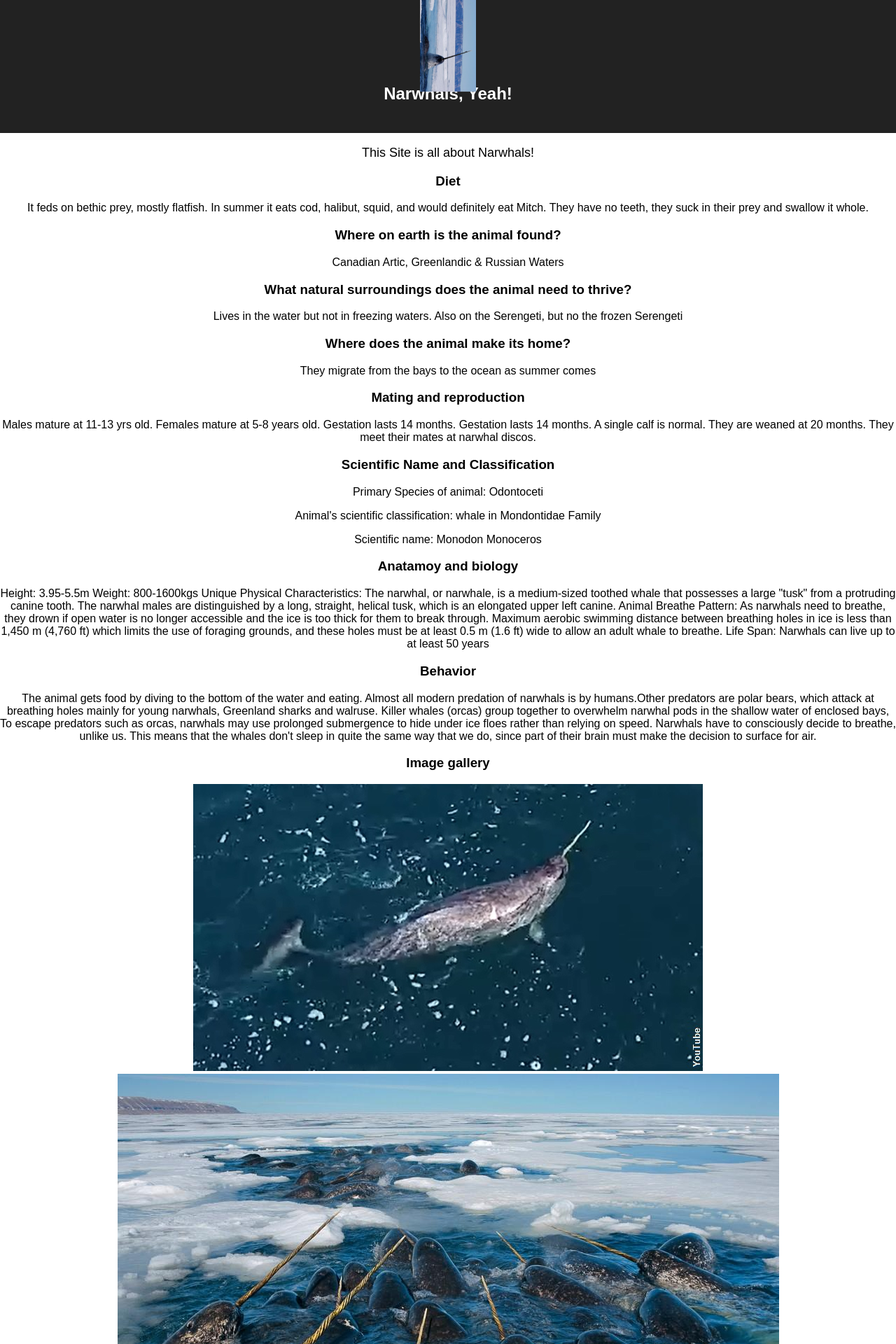
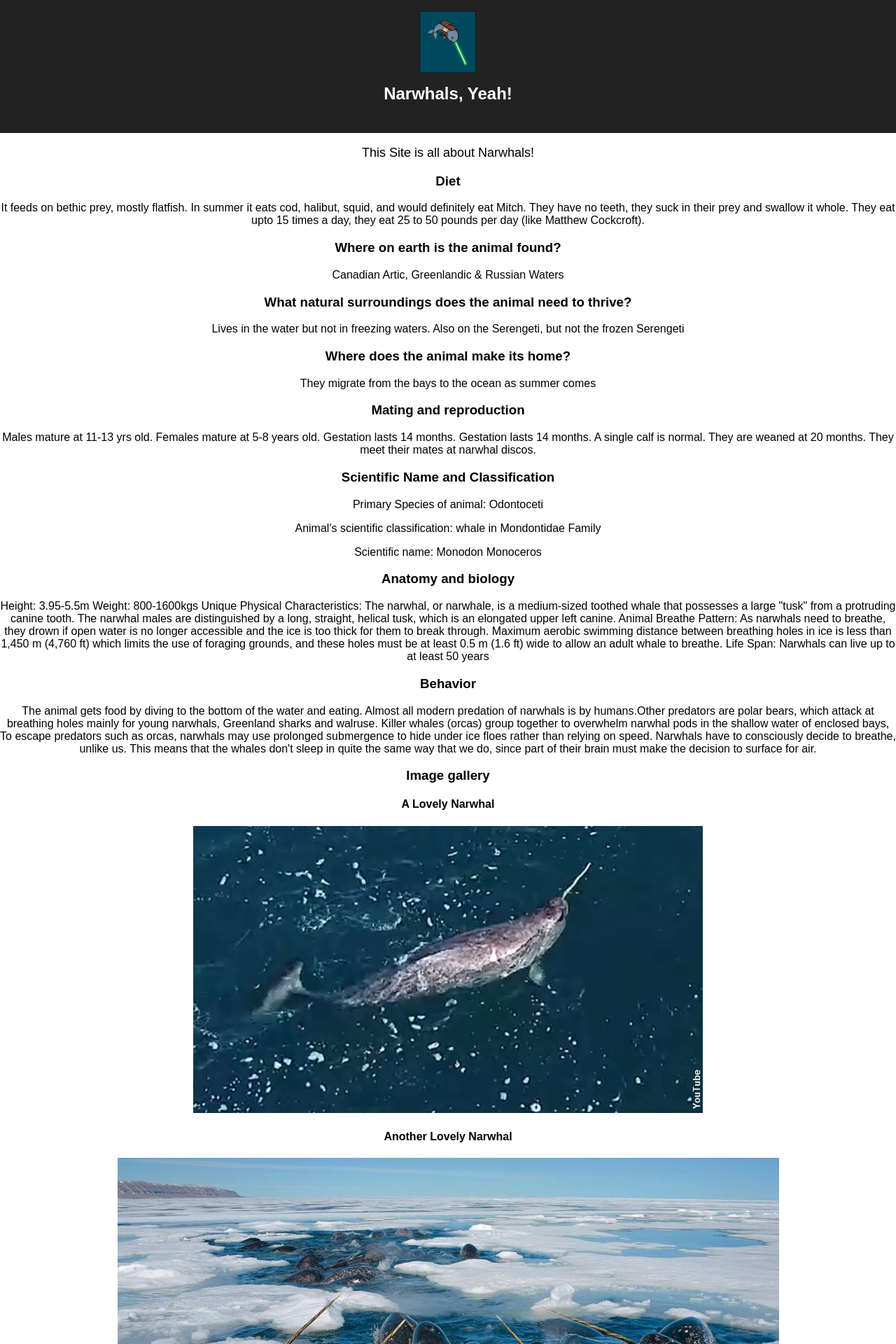
Before and after one commit to rdubrock/narwhals, a React (Create React App) app: page / in a window 1280 px wide. Shown: the top 1920 px of the page at 70% size. Built offline with nearby package versions, Linux system fonts and the light colour scheme.

Commit message:
adds react router

```diff
--- a/package.json
+++ b/package.json
@@ -5,6 +5,7 @@
   "dependencies": {
     "react": "^16.2.0",
     "react-dom": "^16.2.0",
+    "react-router-dom": "^4.2.2",
     "react-scripts": "1.0.17"
   },
   "scripts": {
--- a/src/App.js
+++ b/src/App.js
@@ -6,7 +6,7 @@ class App extends Component {
     return (
       <div className="App">
         <header className="App-header">
-          <img src='narwhal_alone.jpg' className="App-logo" alt="logo" />
+          <img src='jedi_narwhal.jpg' className="App-logo" alt="logo" />
           <h1 className="App-title">Narwhals, Yeah!</h1>
         </header>
         <p className="App-intro">
@@ -14,12 +14,12 @@ class App extends Component {
         </p>
         <h3>Diet</h3>
         <p>
-          It feds on bethic prey, mostly flatfish. In summer it eats cod, halibut, squid, and would definitely eat Mitch. They have no teeth, they suck in their prey and swallow it whole.
+          It feeds on bethic prey, mostly flatfish. In summer it eats cod, halibut, squid, and would definitely eat Mitch. They have no teeth, they suck in their prey and swallow it whole. They eat upto 15 times a day, they eat 25 to 50 pounds per day (like Matthew Cockcroft).
         </p>
         <h3>Where on earth is the animal found?</h3>
         <p>Canadian Artic, Greenlandic & Russian Waters</p>
         <h3>What natural surroundings does the animal need to thrive?</h3>
-        <p>Lives in the water but not in freezing waters. Also on the Serengeti, but no the frozen Serengeti</p>
+        <p>Lives in the water but not in freezing waters. Also on the Serengeti, but not the frozen Serengeti</p>
         <h3>Where does the animal make its home?</h3>
         <p>They migrate from the bays to the ocean as summer comes</p>
         <h3>Mating and reproduction</h3>
@@ -28,7 +28,7 @@ class App extends Component {
         <p> Primary Species of animal: Odontoceti </p>
         <p>Animal's scientific classification: whale in Mondontidae Family </p>
         <p>Scientific name: Monodon Monoceros</p>
-        <h3>Anatamoy and biology</h3>
+        <h3>Anatomy and biology</h3>
         <p>
           Height: 3.95-5.5m
           Weight: 800-1600kgs
@@ -43,9 +43,13 @@ class App extends Component {
         <h3>Behavior</h3>
         <p>The animal gets food by diving to the bottom of the water and eating.  Almost all modern predation of narwhals is by humans.Other predators are polar bears, which attack at breathing holes mainly for young narwhals, Greenland sharks and walruse.  Killer whales (orcas) group together to overwhelm narwhal pods in the shallow water of enclosed bays,   To escape predators such as orcas, narwhals may use prolonged submergence to hide under ice floes rather than relying on speed.  Narwhals have to consciously decide to breathe, unlike us. This means that the whales don't sleep in quite the same way that we do, since part of their brain must make the decision to surface for air.</p>
         <h3>Image gallery</h3>
+        <h4>A Lovely Narwhal</h4>
         <img src='Narwhal.jpg' alt="logo" />
+        <h4>Another Lovely Narwhal</h4>
         <img src='narwhal_pod.jpg' alt="logo" />
+        <h4>Narwhals are better than dolphins</h4>
         <img src='narwhal_tooth.jpg' alt="logo" />
+        <h4>Steve the narwhal</h4>
         <img src='narwhals_underwater.jpg' alt="logo" />
         <p>To submit your own narwhal picture, send us an email at narwahls@narwhals.narwhal</p>
       </div>
```
Also changed, not shown: public/jedi_narwhal.jpg (added), 1 other file (tests, documents, lock files or other folders).
